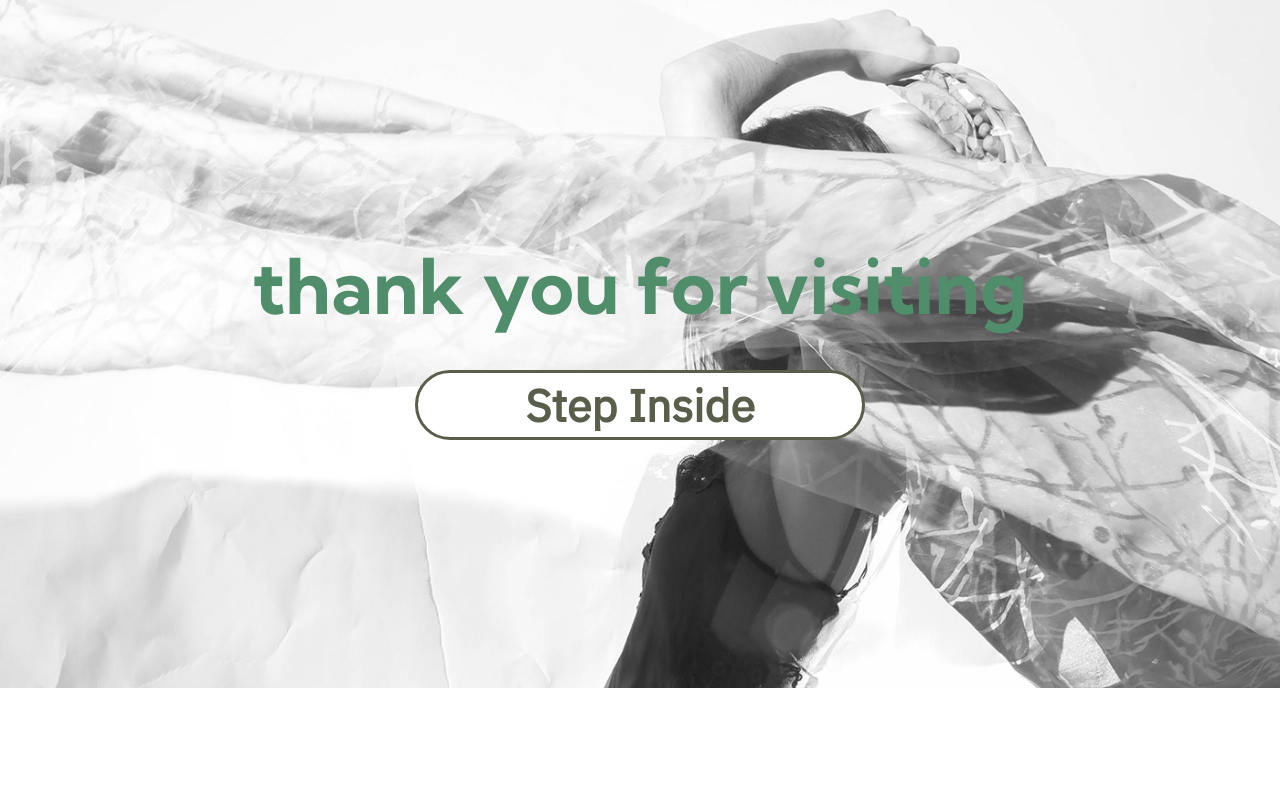
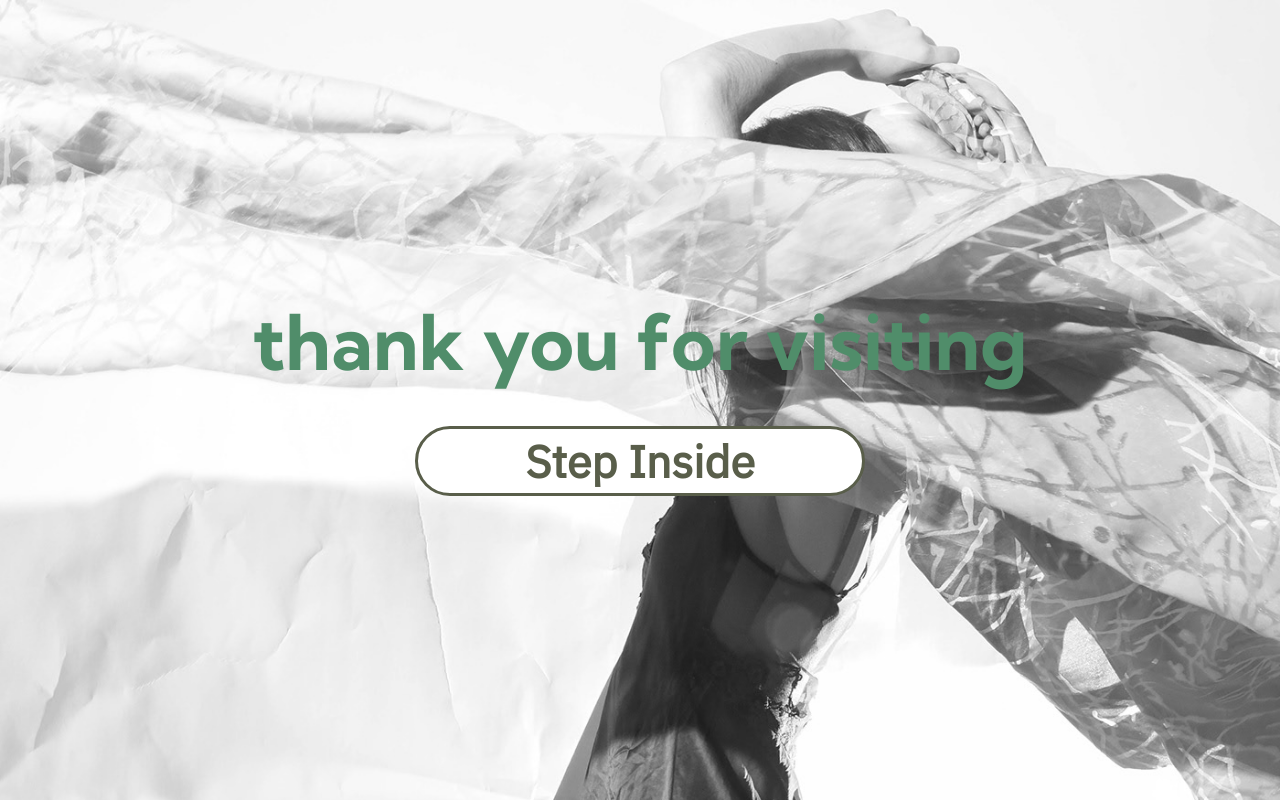
Before and after one commit to AvantGov/resume, a React (Create React App) app in the folder client/: page / in a window 1280 px wide. Built offline with nearby package versions, Linux system fonts and the light colour scheme; a web font is replaced by a local one.

Commit message:
hot fix for welcome screen, merge immediately

```diff
--- a/client/src/index.css
+++ b/client/src/index.css
@@ -358,7 +358,7 @@ h2 {
 /*  * WELCOME SCREEN STYLING * */
 
 .welcome {
-  height: 86vh;
+  height: 100vh;
   width: 100%;
   background-image: url("./assets/inertia/1.jpg");
   background-size: cover;
```
